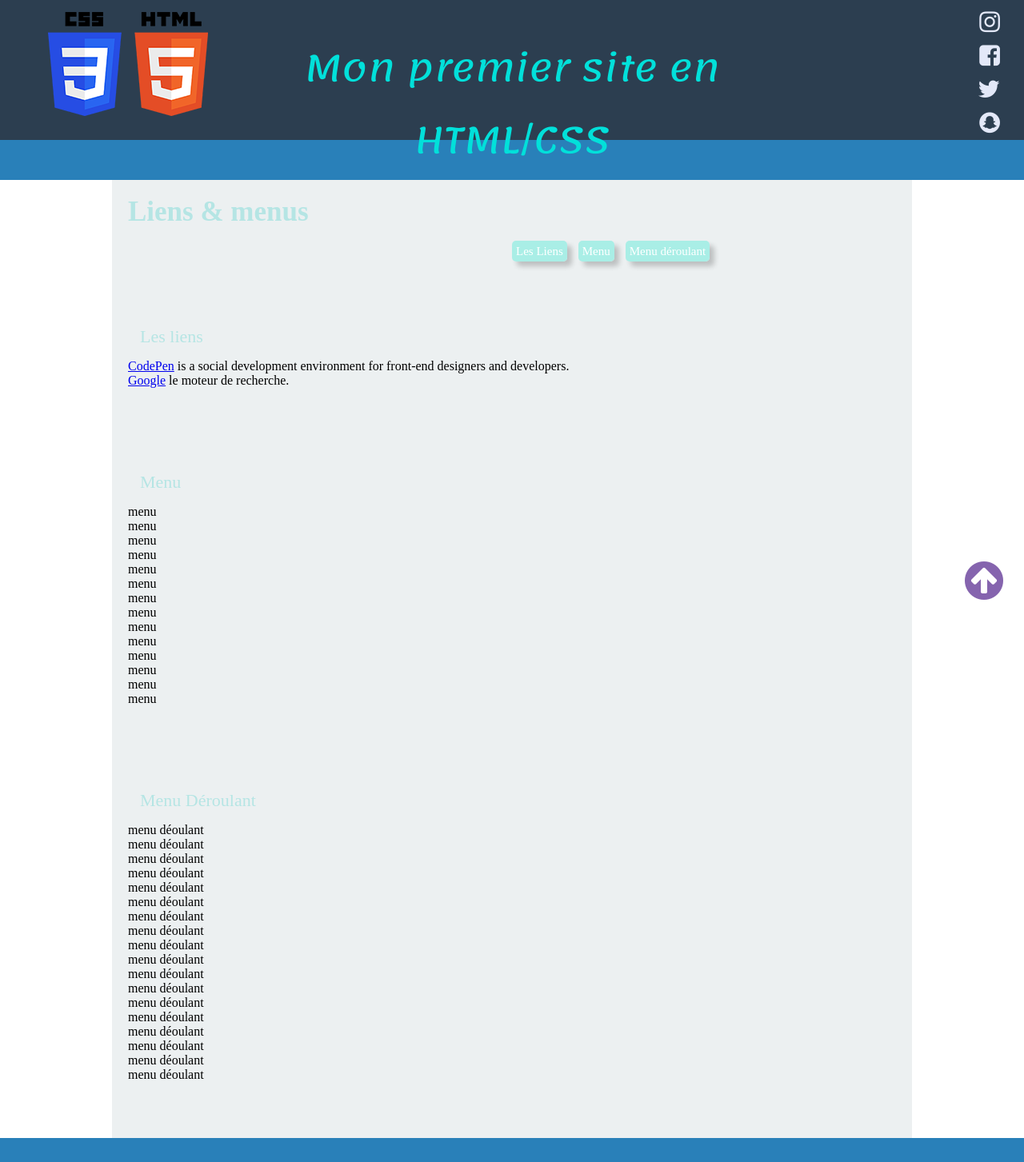
After one commit to alvesamour/WebForce3, a PHP site: page /09_liens.html in a window 1280 px wide. The commit adds this page. Shown: the whole page at 80% size. Run offline with PHP 8.4, Linux system fonts and the light colour scheme.

Commit message:
cours27/07/2017

```diff
--- /dev/null
+++ b/cours html_css/09_liens.html
@@ -0,0 +1,89 @@
+<!DOCTYPE html>
+<html lang="fr">
+    <head><!-- En-tête du document -->
+        <meta charset="UTF-8">
+        <meta name="description" content="Mes liens en HTML/CSS"> <!-- Les moteurs de recherches s'en servent pour les recherches -->
+        <meta http-equiv="X-UA-Compatible" content="ie=edge">
+        <title>Les listes</title>
+        <link href="https://fonts.googleapis.com/css?family=Gloria+Hallelujah|Lemonada|Old+Standard+TT" rel="stylesheet">
+        <link rel="stylesheet" href="font-awesome/css/font-awesome.min.css">
+        <link rel="stylesheet" href="css/style.css">
+    </head>
+
+    <body><!-- Corps du document -->
+        <header>
+            <!-- Zone du haut, ex : bannière, logo, slogan -->
+            <div id="logo"><a href="#logo"><button type="button"><i class="fa fa-arrow-circle-up" aria-hidden="true"></i></button></a>
+                <img src="img/logo.png" alt="logo">
+            </div>
+            <div id="slogan">
+                <h1>Mon premier site en HTML/CSS</h1>
+            </div>
+            <div id="reseauxSociaux">
+                <i class="fa fa-instagram" aria-hidden="true"></i>
+                <i class="fa fa-facebook-square" aria-hidden="true"></i>
+                <i class="fa fa-twitter" aria-hidden="true"></i>
+                <i class="fa fa-snapchat" aria-hidden="true"></i>
+            </div>
+            <div class="clear"></div>
+        </header>
+        <nav>
+            <!-- Zone du menu, les liens pour naviguer sur le site -->
+        </nav>
+        <main>
+            <h2>Liens & menus</h2>
+            <div class="ancre">
+                <a href="#liens">Les Liens</a>
+                <a href="#menu">Menu</a>
+                <a href="#menuDeroulant">Menu déroulant</a>
+            </div>
+            <section id="liens">
+                <h3>Les liens</h3>
+                <a href="https://codepen.io" title="se rendre sur le site de CodePen">CodePen</a> is a social development environment for front-end designers and developers.<br>
+                <a href="http://www.google.fr" target="blank">Google</a> le moteur de recherche.<br>
+            </section>
+            <section id="menu">
+                <h3>Menu</h3>
+                menu<br>
+                menu<br>
+                menu<br>
+                menu<br>
+                menu<br>
+                menu<br>
+                menu<br>
+                menu<br>
+                menu<br>
+                menu<br>
+                menu<br>
+                menu<br>
+                menu<br>
+                menu<br>
+            </section>
+            <section id="menuDeroulant">
+                <h3>Menu Déroulant</h3>
+                menu déoulant<br>
+                menu déoulant<br>
+                menu déoulant<br>
+                menu déoulant<br>
+                menu déoulant<br>
+                menu déoulant<br>
+                menu déoulant<br>
+                menu déoulant<br>
+                menu déoulant<br>
+                menu déoulant<br>
+                menu déoulant<br>
+                menu déoulant<br>
+                menu déoulant<br>
+                menu déoulant<br>
+                menu déoulant<br>
+                menu déoulant<br>
+                menu déoulant<br>
+                menu déoulant<br>
+            </section>
+        </main>
+        <footer>
+            <!-- Zone du bas, ex : liens administratifs, mentions légales, plan du site, CGU, CGV, contact, copyright -->
+        </footer>
+    </body>
+
+</html>
--- a/cours html_css/css/style.css
+++ b/cours html_css/css/style.css
@@ -21,6 +21,9 @@ time, mark, audio, video {
 	font: inherit;
 	vertical-align: baseline;
 }/* RESET */
+body{
+	scroll-behavior: smooth;
+}
 h1{
 	font-size: 45px;
 	color: #02E0DA;
@@ -217,6 +220,12 @@ button{
 	background: transparent;
 	font-size: 350%;
 	color: #8564AE;
+}
+#logo a{
+	color:#8564AE;
+}
+#logo a:active{
+	color: #33cccc;
 }
 button:hover{
 	color: #33cccc;
@@ -659,24 +668,90 @@ main{
 	padding-bottom: 50px;
 }
 table{
-    border: 2px solid #631357;
+    border: 3px solid #631357;
     border-collapse: collapse;
-    margin: 0 auto;
+    margin: 0 auto;/*pour le tableau pas besoin de mettre un largeur mais pour tout les éléments de type block il faut insérer une largeur*/
 }
 thead, tfoot{
     border: 2px solid #631357;
-		background: #6BC2E8;
+	background: #E3E8F8;
 }
 td{
     font-size: 100%;
     border: 1px solid #631357;
-    text-align: center;
+	text-align: center;
     padding: 5px;
 }
 th{
 	border:  1px solid #631357;
+	padding: 5px;
 }
 /********************FIN PAGE TABLEAU******************************/
+
+/********************DEBUT PAGE LISTE******************************/
+/*ul .fruit il ne selectionne que ce qu'il y a l'intérieur de l'élément*/
+
+ul.fruit /*quand il n'y a pas d'espace ça veut dire qu'il selectionne tout les éléments*/{
+	list-style-type:none;
+}
+ul.fruit li{
+	display: inline;
+	margin: 10px;
+}
+li .fa{
+	color: #8E9FE6;
+	font-size: 80%;
+}
+ul.imbriquee li:before{
+	content: "\2022";
+	margin-right: 10px;
+	color: #6CE6DD;
+}
+.imbriquee, .imbriquee ul{
+	list-style-type: none;
+	padding-left: 15px;
+	font-style: italic;
+}
+.imbriquee{
+	cursor: pointer;
+}
+.imbriquee ul{
+	display: none;
+}
+.europe:hover ul{
+	display: block;
+}
+.asie:hover ul{
+	display: block;
+}
+ol{
+	margin-left: 30px;
+}
+dl{
+	margin-left: 16px;
+}
+/********************FIN PAGE LISTE******************************/
+
+/********************DEBUT PAGE LIEN/MENU******************************/
+.ancre{
+	margin-left: 500px;
+}
+.ancre a{
+	background: #A9EEE6;
+	color: white;
+	border-radius: 5px;
+	text-decoration: none;
+	transition: 1s;
+	margin-right: 10px;
+	font-size: 15px;
+	box-shadow: 6px 6px 6px rgba(0, 0, 0, 0.2);
+	padding: 5px;
+}
+.ancre a:hover{
+	background:linear-gradient(#CADEFC, #C3BEF0);
+	box-shadow: none;
+}
+/********************FIN PAGE LIEN/MENU******************************/
 
 
 
```
Also changed, not shown: cours html_css/07_tableaux.html (+14 -12 lines), cours html_css/08_listes.html (added, +84 -0 lines).
